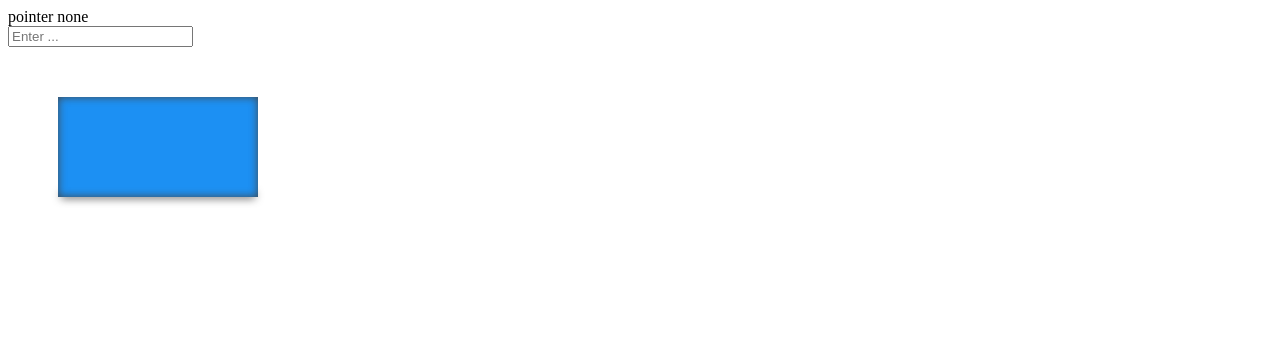
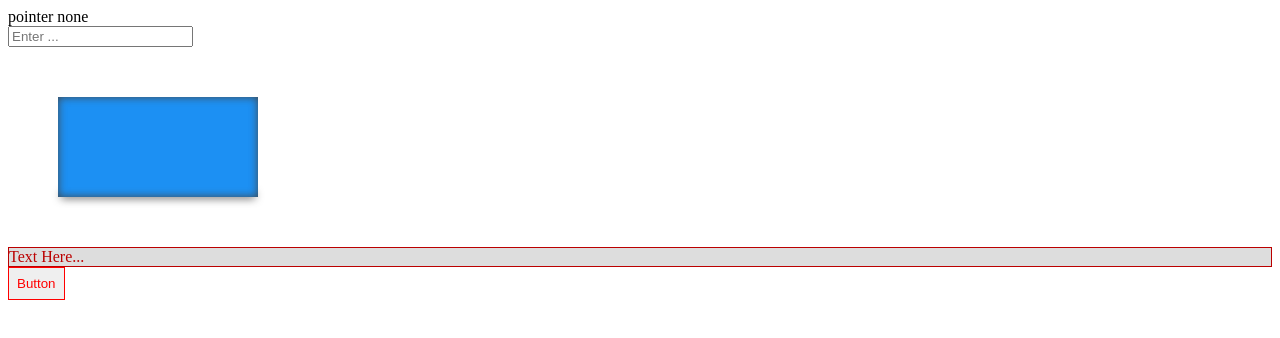
Before and after one commit to linxcodev/learn-css, a plain HTML site: page cursorstyling.html in a window 1280 px wide. Drawn offline with Linux system fonts and the light colour scheme.

Commit message:
Variable

```diff
--- a/cursorstyling.html
+++ b/cursorstyling.html
@@ -7,7 +7,7 @@
       body {
         cursor: help;
         /* disabled cursor help */
-        pointer-events: none;
+        /* pointer-events: none; */
       }
       #example {
         caret-color: red;
@@ -35,6 +35,46 @@
         -moz-box-shadow: 0px 0px 8px 2px #444444;
         box-shadow: 0px 0px 8px 2px #444444;
       }
+
+      /* usinf variable */
+      :root {
+        --red: #b00;
+        --blue: #4679bd;
+        --grey: #ddd;
+      }
+      .Bx1 {
+        color: var(--red);
+        background: var(--grey);
+        border: 1px solid var(--red);
+      }
+
+      .button {
+        --color: green;
+        padding: .5rem;
+        border: 1px solid var(--color);
+        color: var(--color);
+      }
+      .button:hover {
+        --color: blue;
+      }
+      .button {
+        --color : red;
+      }
+      /* Invalid - CSS doesn't support concatenation*/
+      .logo{
+        --logo-url: 'logo';
+        background: url('assets/img/' var(--logo-url) '.png');
+      }
+      /* Invalid - CSS bug */
+      .logo{
+        --logo-url: 'assets/img/logo.png';
+        background: url(var(--logo-url));
+      }
+      /* Valid */
+      .logo{
+        --logo-url: url('assets/img/logo.png');
+        background: var(--logo-url);
+      }
     </style>
   </head>
   <body>
@@ -43,5 +83,9 @@
     </div>
     <input type="text" id="example" placeholder="Enter ...">
     <div class="box_shadow"></div>
+    <div class="Bx1">
+      Text Here...
+    </div>
+    <input type="button" class="button" value="Button">
   </body>
 </html>
```
